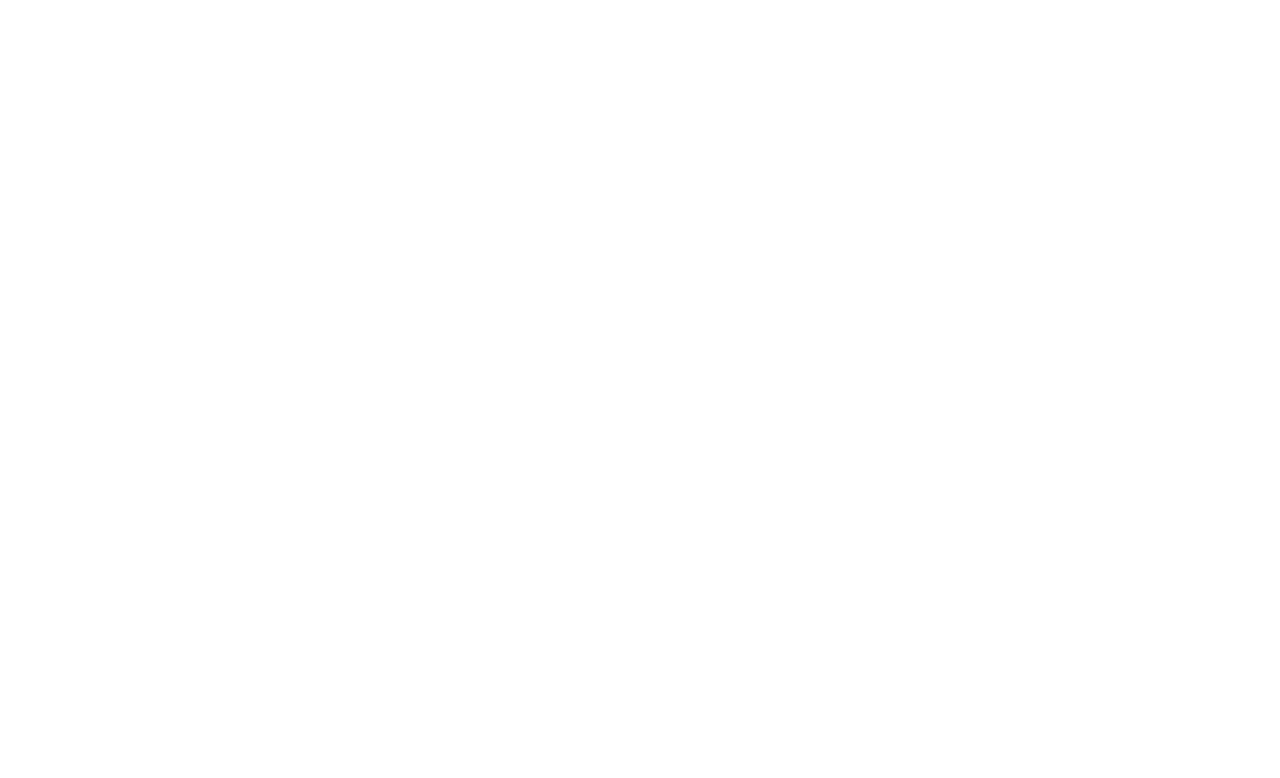
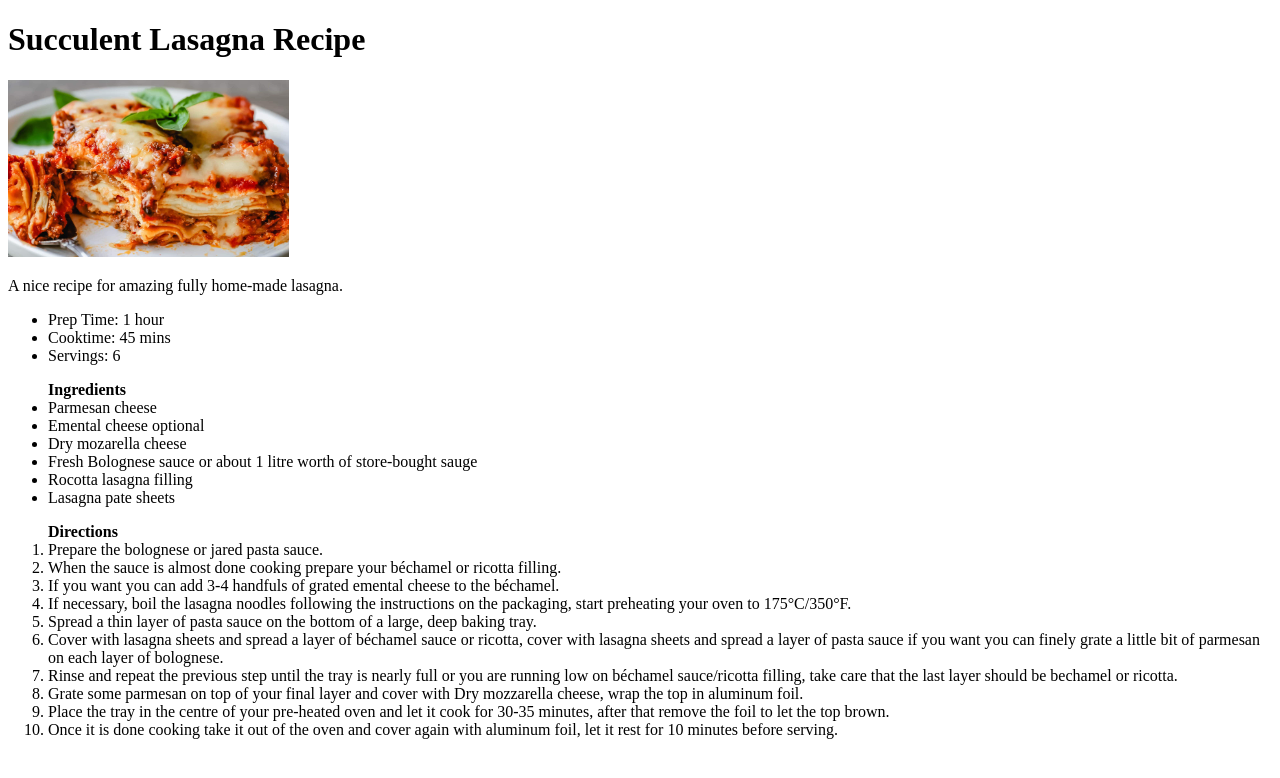
Before and after one commit to kaos1180/odin-recipes, a plain HTML site: page recipes/lasagna.html in a window 1280 px wide. Drawn offline with Linux system fonts and the light colour scheme.

Commit message:
Add lasagna image and text for the recipe

```diff
--- a/recipes/lasagna.html
+++ b/recipes/lasagna.html
@@ -0,0 +1,40 @@
+<!DOCTYPE html>
+<html>
+
+<head>
+    <title>Lasagna Recipe</title>
+</head>
+
+<body>
+    <h1>Succulent Lasagna Recipe</h1>
+    <img src="/images/lasagna.png">
+    <p>A nice recipe for amazing fully home-made lasagna.</p>
+    <ul>
+    <li>Prep Time: 1 hour</li>
+    <li>Cooktime: 45 mins</li>
+    <li>Servings: 6</li></ul>
+    <ul><strong> Ingredients</strong>
+        <li> Parmesan cheese</li>
+        <li>Emental cheese optional</li>
+        <li>Dry mozarella cheese</li>
+        <li>Fresh Bolognese sauce or about 1 litre worth of store-bought sauge</li>
+        <li>Rocotta lasagna filling</li>
+        <li>Lasagna pate sheets</li>
+    </ul>
+
+
+    <ol><strong> Directions </strong>
+        <li>Prepare the bolognese or jared pasta sauce.</li>
+        <li>When the sauce is almost done cooking prepare your béchamel or ricotta filling.</li>
+        <li>If you want you can add 3-4 handfuls of grated emental cheese to the béchamel.</li>
+        <li>If necessary, boil the lasagna noodles following the instructions on the packaging, start preheating your oven to 175°C/350°F.</li>
+        <li>Spread a thin layer of pasta sauce on the bottom of a large, deep baking tray.</li>
+        <li>Cover with lasagna sheets and spread a layer of béchamel sauce or ricotta, cover with lasagna sheets and spread a layer of pasta sauce if you want you can finely grate a little bit of parmesan on each layer of bolognese.</li>
+        <li>Rinse and repeat the previous step until the tray is nearly full or you are running low on béchamel sauce/ricotta filling, take care that the last layer should be bechamel or ricotta.</li>
+        <li>Grate some parmesan on top of your final layer and cover with Dry mozzarella cheese, wrap the top in aluminum foil.</li>
+        <li>Place the tray in the centre of your pre-heated oven and let it cook for 30-35 minutes, after that remove the foil to let the top brown.</li>
+        <li>Once it is done cooking take it out of the oven and cover again with aluminum foil, let it rest for 10 minutes before serving.</li>
+    </ol>
+</body>
+
+</html>
```
Also changed, not shown: index.html (+8 -7 lines), images/lasagna.png (added).
